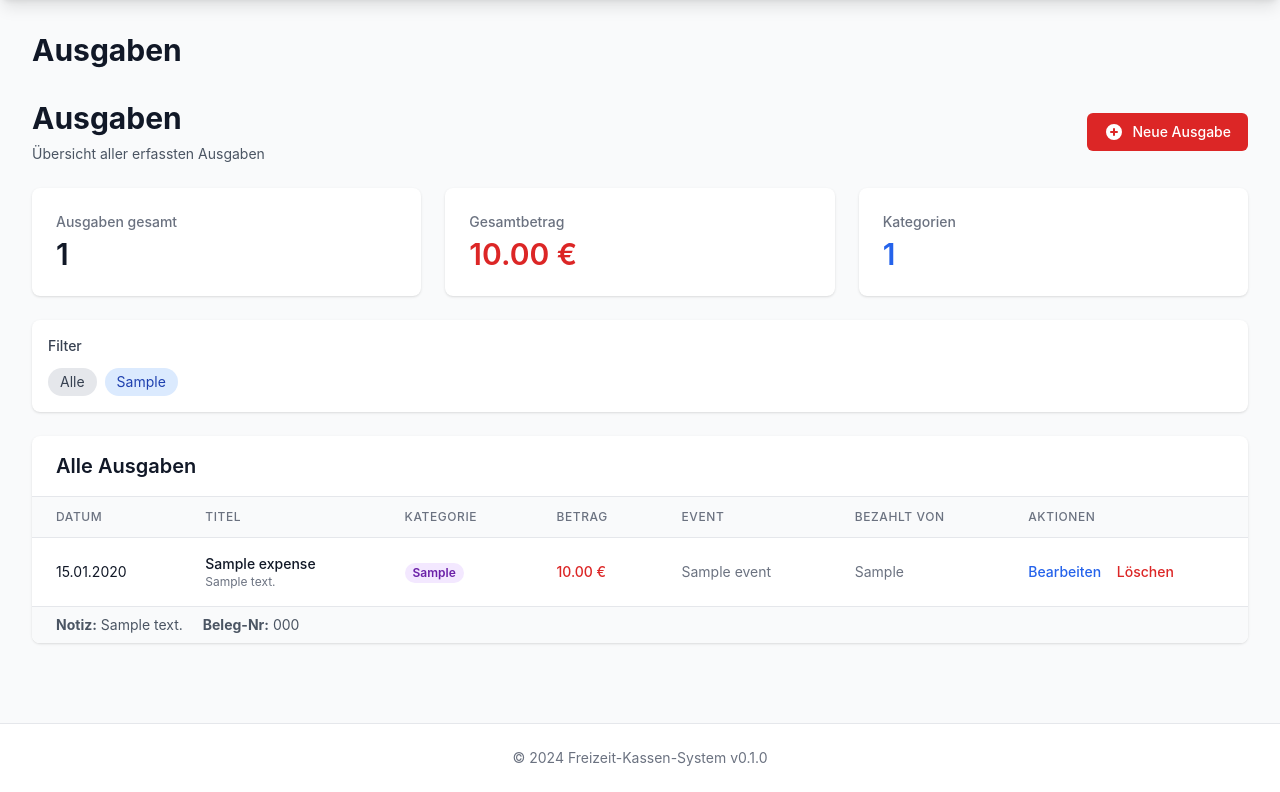
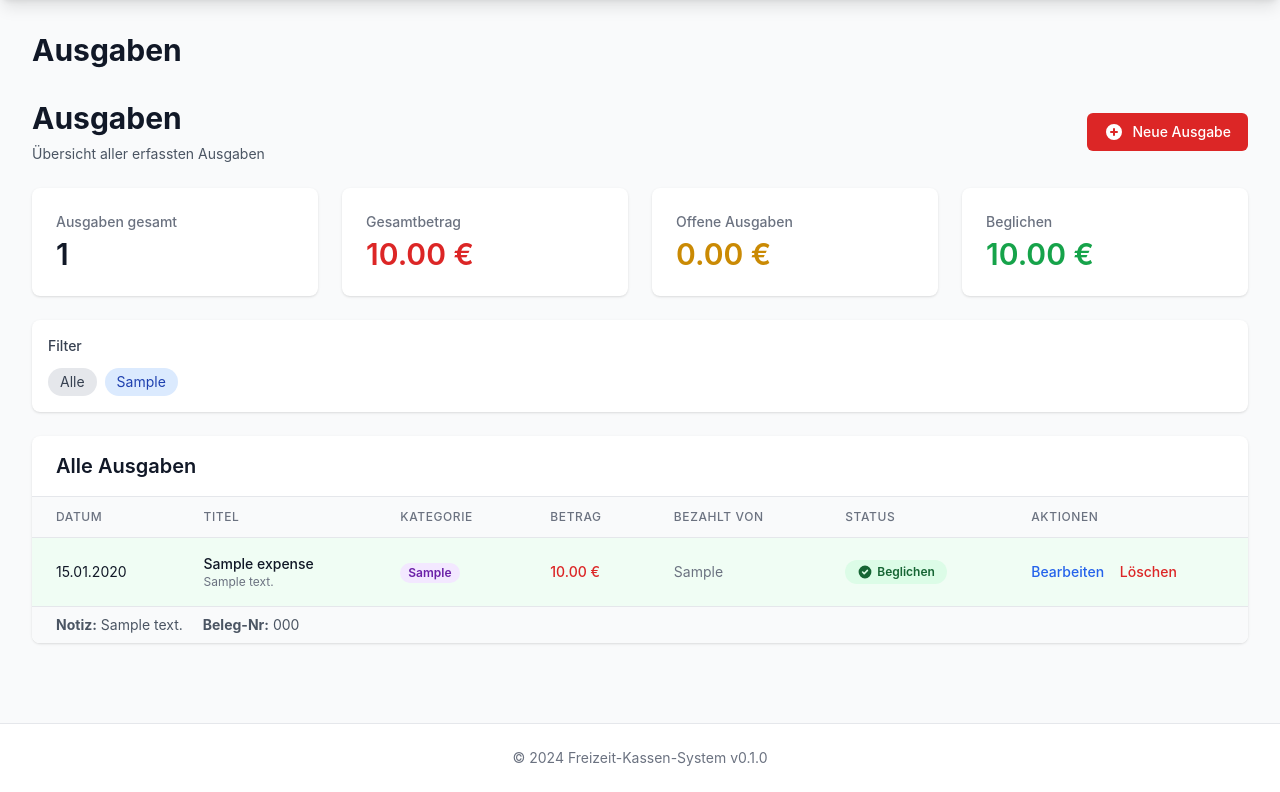
Before and after one commit to ptC7H12/MGBFreizeitplaner, a FastAPI app: page /expenses/ in a window 1280 px wide. Shown: the part 64-856 px from the top of the page. Run offline with FastAPI, Linux system fonts and the light colour scheme; the visitor is signed in with stand-in values (Sample User, id 1); tables that the repository leaves empty hold one stand-in row (values such as "Sample post"); some libraries are stand-ins or nearby versions.

Commit message:
Feature: Add settled status to expenses
- Add is_settled field to Expense model to track if expense was reimbursed
- Add toggle endpoint to mark expenses as settled/unsettled
- Update expense list UI with status column and toggle button
- Add statistics for open and settled expenses
- Include migration script for existing databases

This allows tracking expenses paid by individuals and marking them
as settled when reimbursed from the event cash box.

```diff
--- a/app/models/expense.py
+++ b/app/models/expense.py
@@ -1,6 +1,6 @@
 """Expense (Ausgabe) Model"""
 from datetime import datetime, date
-from sqlalchemy import Column, Integer, String, Date, DateTime, Text, ForeignKey, Float
+from sqlalchemy import Column, Integer, String, Date, DateTime, Text, ForeignKey, Float, Boolean
 from sqlalchemy.orm import relationship
 
 from app.database import Base
@@ -20,6 +20,7 @@ class Expense(Base):
     category = Column(String(100), nullable=True)  # z.B. "Verpflegung", "Material", "Transport"
     receipt_number = Column(String(100), nullable=True)
     paid_by = Column(String(200), nullable=True)  # Wer hat die Ausgabe getätigt
+    is_settled = Column(Boolean, default=False, nullable=False)  # Wurde die Ausgabe aus der Freizeitkasse beglichen?
     notes = Column(Text, nullable=True)
 
     # Foreign Key
--- a/app/routers/expenses.py
+++ b/app/routers/expenses.py
@@ -176,6 +176,23 @@ async def update_expense(
         return RedirectResponse(url=f"/expenses/{expense_id}/edit?error=1", status_code=303)
 
 
+@router.post("/{expense_id}/toggle-settled")
+async def toggle_settled(expense_id: int, db: Session = Depends(get_db)):
+    """Toggelt den Beglichen-Status einer Ausgabe"""
+    expense = db.query(Expense).filter(Expense.id == expense_id).first()
+
+    if not expense:
+        raise HTTPException(status_code=404, detail="Ausgabe nicht gefunden")
+
+    try:
+        expense.is_settled = not expense.is_settled
+        db.commit()
+        return RedirectResponse(url="/expenses", status_code=303)
+    except Exception as e:
+        db.rollback()
+        raise HTTPException(status_code=500, detail="Fehler beim Aktualisieren")
+
+
 @router.post("/{expense_id}/delete")
 async def delete_expense(expense_id: int, db: Session = Depends(get_db)):
     """Löscht eine Ausgabe"""
--- a/app/templates/expenses/list.html
+++ b/app/templates/expenses/list.html
@@ -15,7 +15,7 @@
 </div>
 
 <!-- Statistik-Karten -->
-<div class="grid grid-cols-1 md:grid-cols-3 gap-6 mb-6">
+<div class="grid grid-cols-1 md:grid-cols-4 gap-6 mb-6">
     <div class="bg-white overflow-hidden shadow rounded-lg">
         <div class="px-4 py-5 sm:p-6">
             <dt class="text-sm font-medium text-gray-500 truncate">Ausgaben gesamt</dt>
@@ -32,8 +32,18 @@
     </div>
     <div class="bg-white overflow-hidden shadow rounded-lg">
         <div class="px-4 py-5 sm:p-6">
-            <dt class="text-sm font-medium text-gray-500 truncate">Kategorien</dt>
-            <dd class="mt-1 text-3xl font-semibold text-blue-600">{{ categories|length }}</dd>
+            <dt class="text-sm font-medium text-gray-500 truncate">Offene Ausgaben</dt>
+            <dd class="mt-1 text-3xl font-semibold text-yellow-600">
+                {{ "%.2f"|format(expenses|rejectattr('is_settled')|sum(attribute='amount')) }} €
+            </dd>
+        </div>
+    </div>
+    <div class="bg-white overflow-hidden shadow rounded-lg">
+        <div class="px-4 py-5 sm:p-6">
+            <dt class="text-sm font-medium text-gray-500 truncate">Beglichen</dt>
+            <dd class="mt-1 text-3xl font-semibold text-green-600">
+                {{ "%.2f"|format(expenses|selectattr('is_settled')|sum(attribute='amount')) }} €
+            </dd>
         </div>
     </div>
 </div>
@@ -70,14 +80,14 @@
                     <th class="px-6 py-3 text-left text-xs font-medium text-gray-500 uppercase tracking-wider">Titel</th>
                     <th class="px-6 py-3 text-left text-xs font-medium text-gray-500 uppercase tracking-wider">Kategorie</th>
                     <th class="px-6 py-3 text-left text-xs font-medium text-gray-500 uppercase tracking-wider">Betrag</th>
-                    <th class="px-6 py-3 text-left text-xs font-medium text-gray-500 uppercase tracking-wider">Event</th>
                     <th class="px-6 py-3 text-left text-xs font-medium text-gray-500 uppercase tracking-wider">Bezahlt von</th>
+                    <th class="px-6 py-3 text-left text-xs font-medium text-gray-500 uppercase tracking-wider">Status</th>
                     <th class="px-6 py-3 text-left text-xs font-medium text-gray-500 uppercase tracking-wider">Aktionen</th>
                 </tr>
             </thead>
             <tbody class="bg-white divide-y divide-gray-200">
                 {% for expense in expenses %}
-                <tr class="hover:bg-gray-50">
+                <tr class="hover:bg-gray-50 {% if expense.is_settled %}bg-green-50{% endif %}">
                     <td class="px-6 py-4 whitespace-nowrap text-sm text-gray-900">
                         {{ expense.expense_date.strftime('%d.%m.%Y') }}
                     </td>
@@ -100,14 +110,24 @@
                         {{ "%.2f"|format(expense.amount) }} €
                     </td>
                     <td class="px-6 py-4 whitespace-nowrap text-sm text-gray-500">
-                        {% if expense.event %}
-                            {{ expense.event.name }}
-                        {% else %}
-                            <span class="text-gray-400">-</span>
-                        {% endif %}
+                        {{ expense.paid_by if expense.paid_by else '-' }}
                     </td>
-                    <td class="px-6 py-4 whitespace-nowrap text-sm text-gray-500">
-                        {{ expense.paid_by if expense.paid_by else '-' }}
+                    <td class="px-6 py-4 whitespace-nowrap text-sm">
+                        <form method="post" action="/expenses/{{ expense.id }}/toggle-settled" class="inline">
+                            <button type="submit" class="inline-flex items-center px-3 py-1 rounded-full text-xs font-semibold {% if expense.is_settled %}bg-green-100 text-green-800 hover:bg-green-200{% else %}bg-yellow-100 text-yellow-800 hover:bg-yellow-200{% endif %} transition">
+                                {% if expense.is_settled %}
+                                    <svg class="w-4 h-4 mr-1" fill="currentColor" viewBox="0 0 20 20">
+                                        <path fill-rule="evenodd" d="M10 18a8 8 0 100-16 8 8 0 000 16zm3.707-9.293a1 1 0 00-1.414-1.414L9 10.586 7.707 9.293a1 1 0 00-1.414 1.414l2 2a1 1 0 001.414 0l4-4z" clip-rule="evenodd"/>
+                                    </svg>
+                                    Beglichen
+                                {% else %}
+                                    <svg class="w-4 h-4 mr-1" fill="currentColor" viewBox="0 0 20 20">
+                                        <path fill-rule="evenodd" d="M10 18a8 8 0 100-16 8 8 0 000 16zM8.707 7.293a1 1 0 00-1.414 1.414L8.586 10l-1.293 1.293a1 1 0 101.414 1.414L10 11.414l1.293 1.293a1 1 0 001.414-1.414L11.414 10l1.293-1.293a1 1 0 00-1.414-1.414L10 8.586 8.707 7.293z" clip-rule="evenodd"/>
+                                    </svg>
+                                    Offen
+                                {% endif %}
+                            </button>
+                        </form>
                     </td>
                     <td class="px-6 py-4 whitespace-nowrap text-sm font-medium space-x-3">
                         <a href="/expenses/{{ expense.id }}/edit" class="text-blue-600 hover:text-blue-800">
```
Also changed, not shown: migrate_add_is_settled.py (added, +48 -0 lines).
